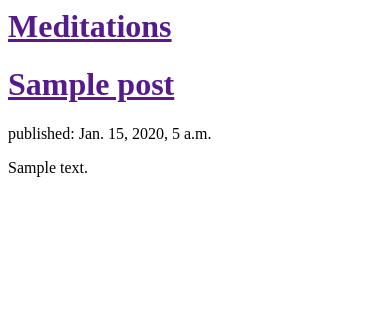
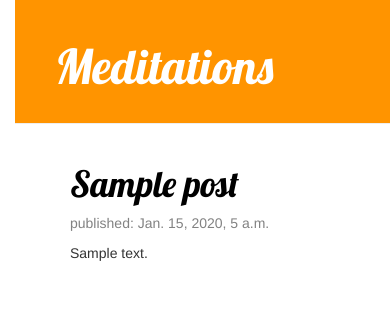
Before and after one commit to whambamthankyoumaam/my-first-blog, a Django app: template blog/templates/blog/post_list.html in a window 390 px wide. Shown: the top 332 px of the page. Run offline with Django 3.2, Linux system fonts and the light colour scheme; the template is opened without the code that fills it: values that come from a table or form of the project are taken from there, others are empty; tables that the repository leaves empty hold one stand-in row (values such as "Sample post"); some libraries are stand-ins or nearby versions.

Commit message:
Added view and template for blog post details.

```diff
--- /dev/null
+++ b/blog/static/css/blog.css
@@ -0,0 +1,56 @@
+h1 a {
+      color: #FCA205;
+      font-family: 'Lobster';
+      }
+
+body {
+      padding-left: 15px;
+      }
+
+.page-header {
+        background-color: #ff9400;
+        margin-top: 0;
+        padding: 20px 20px 20px 40px;
+        }
+
+.page-header h1, .page-header h1 a,
+.page-header h1 a:visited, .page-header h1 active {
+        color: #ffffff;
+        font-size: 36pt;
+        text-decoration: none;
+        }
+
+.content {
+        margin-left: 40px;
+        }
+
+h1, h2, h3, h4 {
+        font-family: 'Lobster', cursive;
+        }
+
+.date {
+       color: #828282;
+       }
+
+.save {
+       float: right;
+       }
+
+.post-form textarea, .post-form input {
+        width: 100%;
+        }
+
+.top-menu, .top-menu:hover, .top-menu:visited {
+        color: #ffffff;
+        float: right;
+        font-size: 26pt;
+        margin-right: 20px;
+        }
+
+.post {
+       margin-bottom: 70px;
+       }
+
+.post h1 a, .post h1 a:visited {
+        color: #000000
+        }
--- /dev/null
+++ b/blog/templates/blog/base.html
@@ -0,0 +1,23 @@
+{% load staticfiles %}
+<html>
+    <head>
+        <title>Django Girls blog</title>
+        <link rel="stylesheet" href="//maxcdn.bootstrapcdn.com/bootstrap/3.2.0/css/bootstrap.min.css">
+        <link rel="stylesheet" href="//maxcdn.bootstrapcdn.com/bootstrap/3.2.0/css/bootstrap-theme.min.css">
+        <link href='//fonts.googleapis.com/css?family=Lobster&subset=latin,latin-ext' rel='stylesheet' type='text/css'>
+        <link rel="stylesheet" href="{% static 'css/blog.css' %}">
+    </head>
+    <body>
+        <div class="page-header">
+            <h1><a href="/">Meditations</a></h1>
+        </div>
+        <div class="content container">
+            <div class="row">
+                <div class="col-md-8">
+                {% block content %}
+                {% endblock %}
+                </div>
+            </div>
+        </div>
+    </body>
+</html>
--- a/blog/templates/blog/post_list.html
+++ b/blog/templates/blog/post_list.html
@@ -1,17 +1,13 @@
-<html>
-    <head>
-        <title>Meditations</title>
-    </head>
-    <body>
-        <div>
-            <h1><a href="">Meditations</a></h1>
+{% extends 'blog/base.html' %}
+
+{% block content %}
+    {% for post in posts %}
+        <div class="post">
+            <h1><a href="{% url 'post_detail' pk=post.pk %}">{{ post.title }}</a></h1>
+            <div class="date">
+                <p>published: {{ post.published_date }}</p>
+            </div>
+            <p>{{ post.text|linebreaksbr }}</p>
         </div>
-        {% for post in posts %}
-            <div>
-                <h1><a href="">{{ post.title }}</a></h1>
-                <p>published: {{ post.published_date }}</p>
-                <p>{{ post.text|linebreaksbr }}</p>
-            </div>
-        {% endfor %}
-    </body>
-</html>
+    {% endfor %}
+{% endblock %}
--- a/blog/urls.py
+++ b/blog/urls.py
@@ -2,5 +2,6 @@ from django.conf.urls import url
 from . import views
 
 urlpatterns = [
-        url(r'^$', views.post_list, name='post_list')
+        url(r'^$', views.post_list, name='post_list'),
+        url(r'^post/(?P<pk>\d+)/$', views.post_detail, name='post_detail'),
         ]
--- a/blog/views.py
+++ b/blog/views.py
@@ -1,4 +1,4 @@
-from django.shortcuts import render
+from django.shortcuts import render, get_object_or_404
 from .models import Post
 from django.utils import timezone
 
@@ -7,3 +7,7 @@ from django.utils import timezone
 def post_list(request):
     posts = Post.objects.filter(published_date__lte=timezone.now()).order_by('published_date')
     return render(request, 'blog/post_list.html', {'posts': posts})
+
+def post_detail(request, pk):
+    post = get_object_or_404(Post, pk=pk)
+    return render(request, 'blog/post_detail.html', {'post': post})
```
Also changed, not shown: blog/templates/blog/post_detail.html (added, +13 -0 lines).
